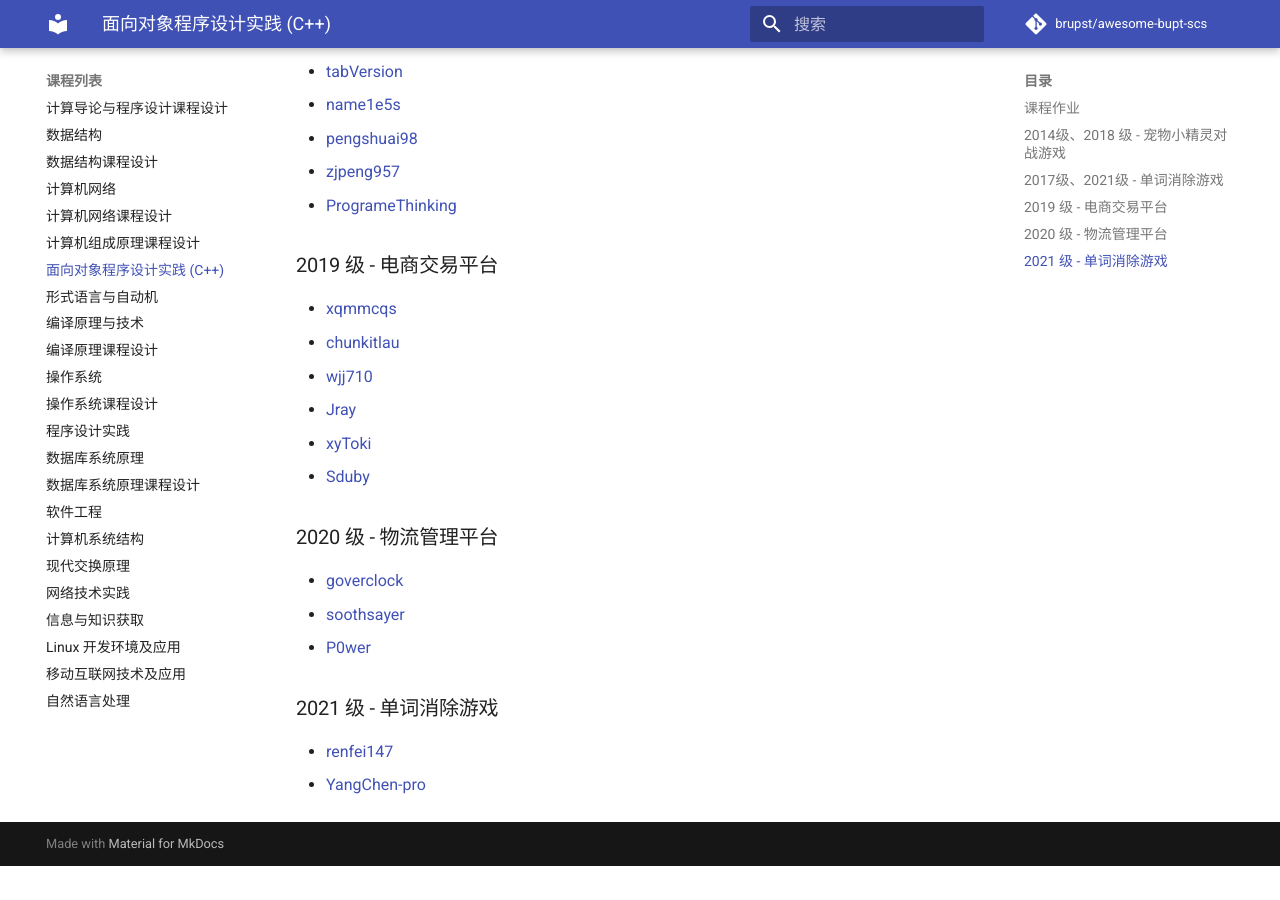
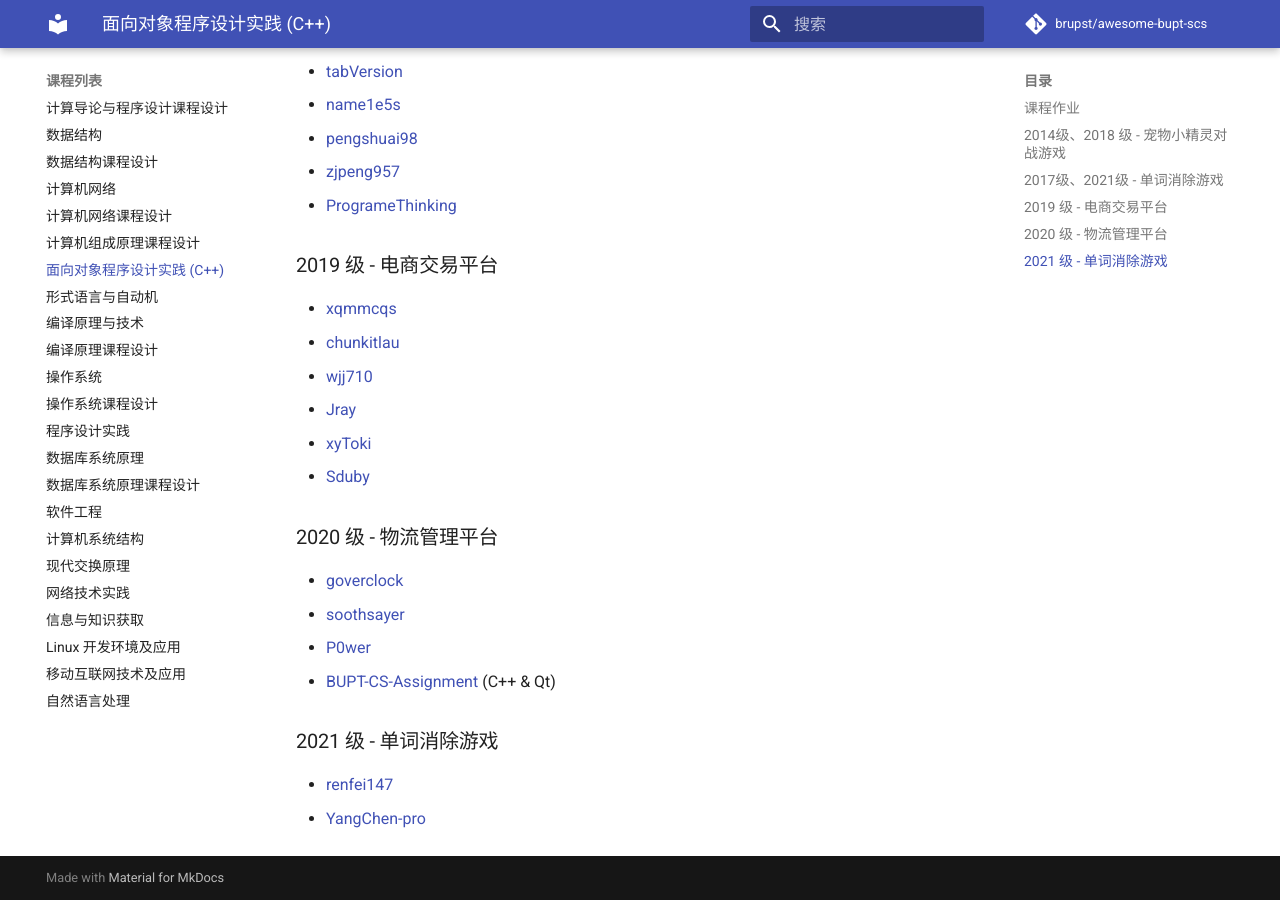
Before and after one commit to brupst/awesome-bupt-scs, an MkDocs documentation site: the page built from projects/C++.md, in a window 1280 px wide and 900 px high, scrolled down 859 px. Built offline with MkDocs 1.6.1 and Material for MkDocs 9.7.7, drawn with Linux system fonts in a browser that asks for light colours; comment, search, counter and statistics services are not loaded; before the commit the page ends 1725 px from its top, so only the background shows below that.

Commit message:
更新：面向对象程序设计（C++）

```diff
--- a/projects/C++.md
+++ b/projects/C++.md
@@ -43,6 +43,7 @@
 - [goverclock](https://github.com/goverclock/BUPT-Projects-Public/tree/main/express_manager)
 - [soothsayer](https://github.com/Adam-Teng/delivery-system/)
 - [P0wer](https://github.com/P0werWeirdo/CPP-BigHomework)
+- [BUPT-CS-Assignment](https://github.com/BUPT-CS-Assignment/LMS) (C++ & Qt)
 
 ### 2021 级 - 单词消除游戏
 
```
